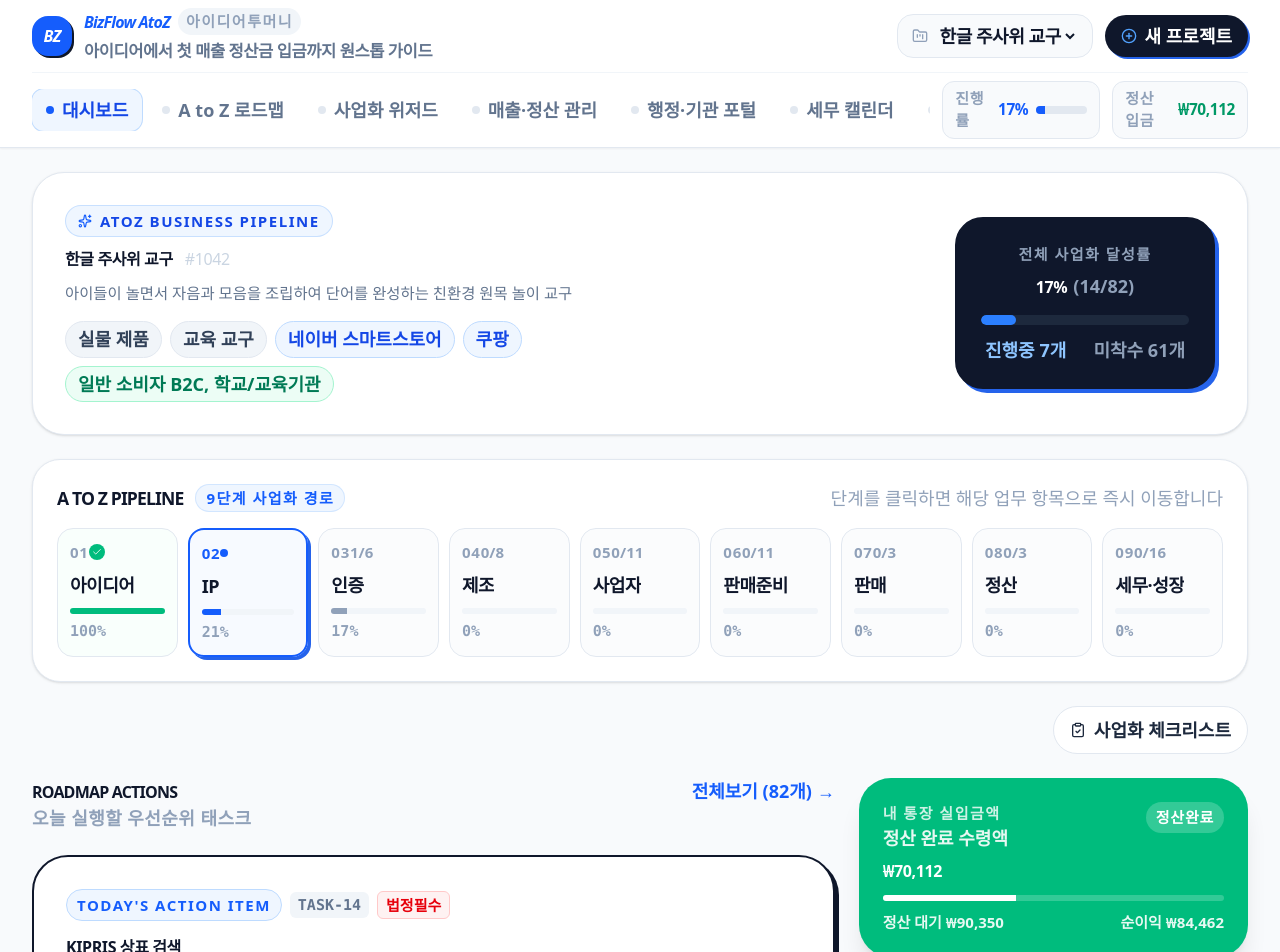
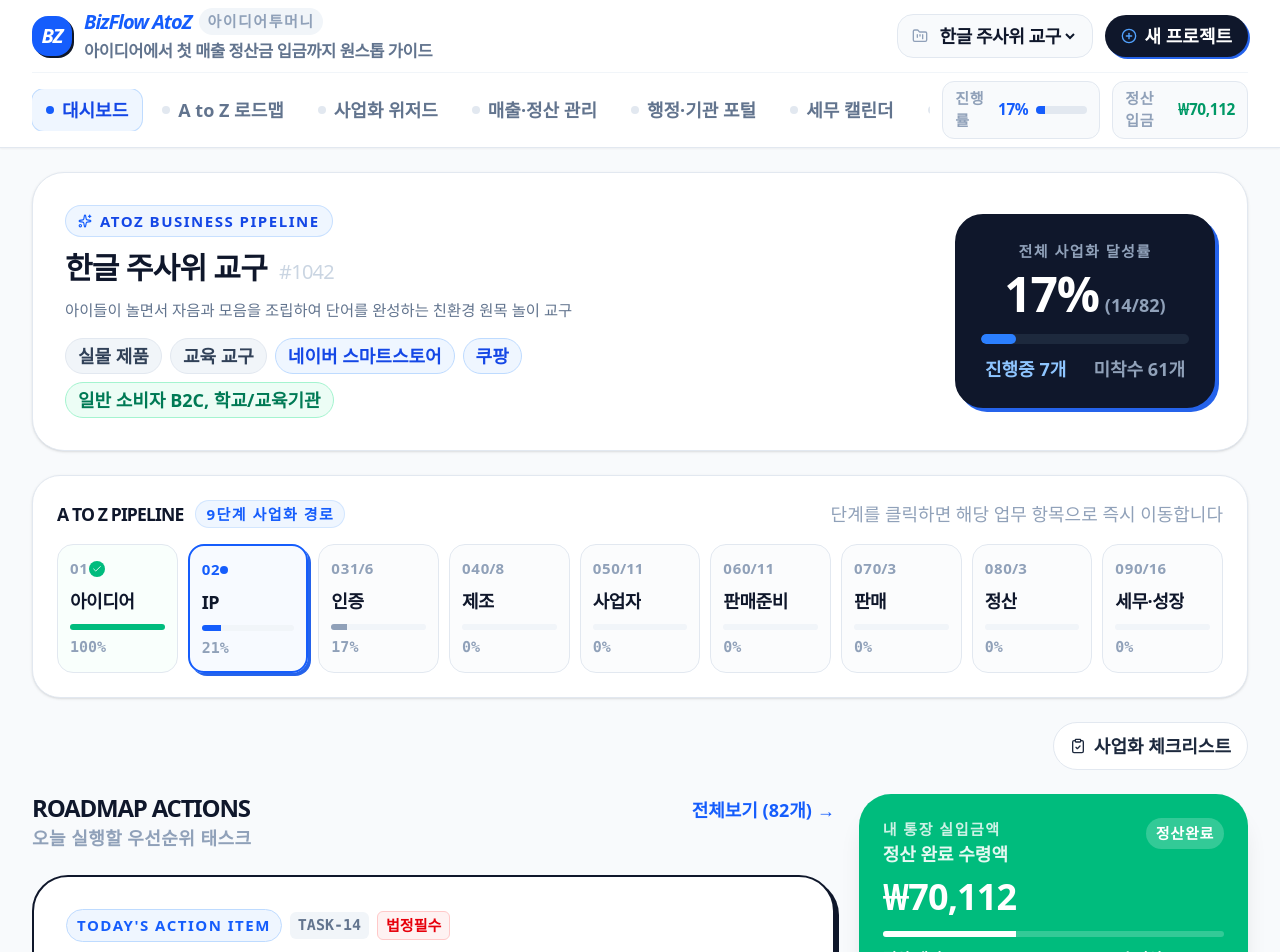
Before and after one commit to johnpark236-tech/atoz, a React (Vite) app: page / in a window 1280 px wide. Shown: the top 952 px of the page. Built offline with nearby package versions, Linux system fonts and the light colour scheme; a web font is replaced by a local one.

Commit message:
fix: preserve heading sizes while supporting font scaling

```diff
--- a/src/index.css
+++ b/src/index.css
@@ -6,9 +6,7 @@
   --font-scale-heading: 1;
 }
 
-/* Accessibility typography scaling.
-   Small UI copy is intentionally enlarged by default because the app contains
-   many 10-12px labels and helper texts. User preferences override these vars. */
+/* Accessibility typography scaling. Small UI copy is 1.5x by default. */
 .text-\[10px\] { font-size: calc(10px * var(--font-scale-small)) !important; }
 .text-\[11px\] { font-size: calc(11px * var(--font-scale-small)) !important; }
 .text-xs { font-size: calc(0.75rem * var(--font-scale-small)) !important; line-height: 1.45 !important; }
@@ -16,12 +14,12 @@
 .text-sm { font-size: calc(0.875rem * var(--font-scale-body)) !important; line-height: 1.5 !important; }
 .text-base { font-size: calc(1rem * var(--font-scale-body)) !important; line-height: 1.5 !important; }
 
-.text-lg,
-.text-xl,
-.text-2xl,
-.text-3xl,
-.text-4xl,
-.text-5xl { font-size: calc(1em * var(--font-scale-heading)); }
+.text-lg { font-size: calc(1.125rem * var(--font-scale-heading)) !important; }
+.text-xl { font-size: calc(1.25rem * var(--font-scale-heading)) !important; }
+.text-2xl { font-size: calc(1.5rem * var(--font-scale-heading)) !important; }
+.text-3xl { font-size: calc(1.875rem * var(--font-scale-heading)) !important; }
+.text-4xl { font-size: calc(2.25rem * var(--font-scale-heading)) !important; }
+.text-5xl { font-size: calc(3rem * var(--font-scale-heading)) !important; }
 
 .preview-small { font-size: calc(10px * var(--font-scale-small)) !important; }
 .preview-body { font-size: calc(0.875rem * var(--font-scale-body)) !important; }
```
